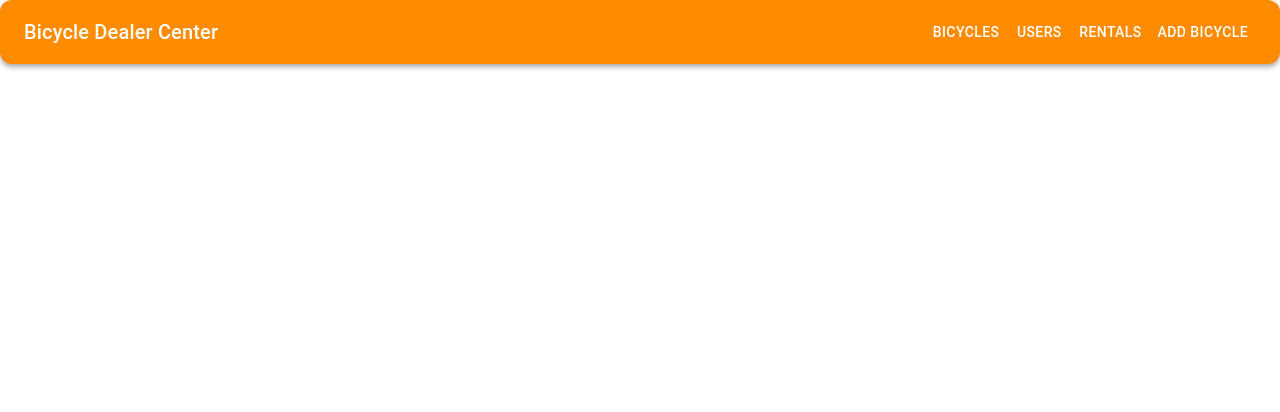
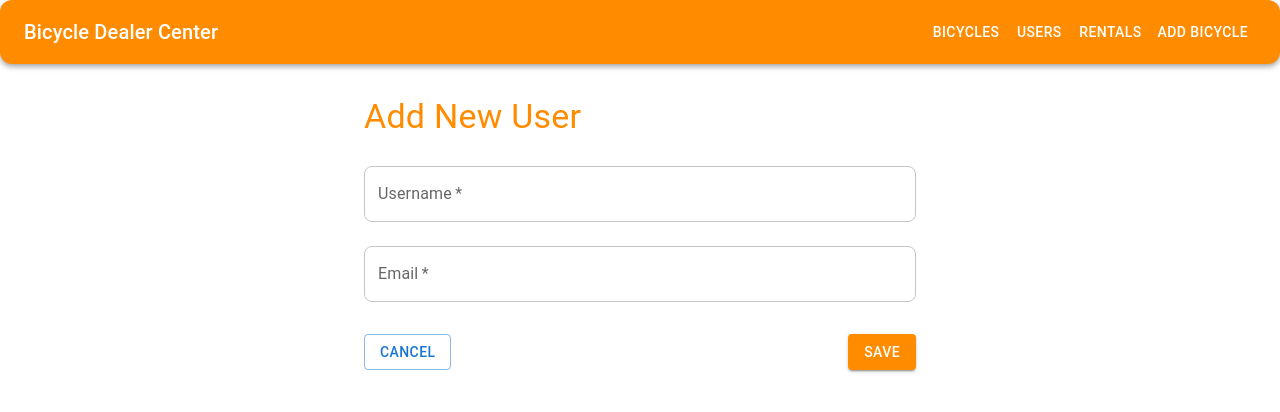
Before and after one commit to michael204060/bicycle_dialer_center_ui, a React (Create React App) app: page /add-user in a window 1280 px wide. Shown: the top 412 px of the page. Built offline with nearby package versions, Linux system fonts and the light colour scheme.

Commit message:
Some fixes and changes in functionality

```diff
--- a/src/App.tsx
+++ b/src/App.tsx
@@ -6,6 +6,7 @@ import UserList from './components/UserList';
 import RentalList from './components/RentalList';
 import BicycleForm from './components/BicycleForm';
 import RentalAction from './components/RentalAction';
+import UserForm from './components/UserForm';
 
 const App: React.FC = () => {
     return (
@@ -30,6 +31,8 @@ const App: React.FC = () => {
                         <Route path="/users" element={<UserList />} />
                         <Route path="/rentals" element={<RentalList />} />
                         <Route path="/add-bicycle" element={<BicycleForm />} />
+                        <Route path="/add-user" element={<UserForm />} />
+                        <Route path="/edit-user/:id" element={<UserForm />} />
                         <Route path="/rent-action/:actionType" element={<RentalAction />} />
                     </Routes>
                 </Container>
--- a/src/components/BicycleForm.tsx
+++ b/src/components/BicycleForm.tsx
@@ -1,42 +1,47 @@
 import React, { useEffect, useState } from 'react';
 import {
     TextField, Button, Container, Typography, Box,
-    FormControl, InputLabel, Select, MenuItem, CircularProgress
+    FormControl, InputLabel, Select, MenuItem, CircularProgress, Alert
 } from '@mui/material';
 import { useNavigate, useParams } from 'react-router-dom';
-import {
-    getBicycles, createBicycle, updateBicycle, getUsers, Bicycle, User
-} from '../api/bicycleApi';
+import { getBicycles, createBicycle, updateBicycle, getUsers, Bicycle, User } from '../api/bicycleApi';
 
 const BicycleForm: React.FC = () => {
     const { id } = useParams();
     const navigate = useNavigate();
     const [users, setUsers] = useState<User[]>([]);
     const [loading, setLoading] = useState(false);
+    const [error, setError] = useState<string | null>(null);
     const [bicycle, setBicycle] = useState<Bicycle>({
         brand: '',
         model: '',
         type: '',
         price: 0,
-        assignedUser: undefined
+        assignedUserId: undefined
     });
 
     useEffect(() => {
         const fetchData = async () => {
             setLoading(true);
             try {
-                const userData = await getUsers();
+                const [userData, bicycles] = await Promise.all([
+                    getUsers(),
+                    id ? getBicycles() : Promise.resolve([])
+                ]);
                 setUsers(userData);
 
-                if (id) {
-                    const bicycles = await getBicycles();
+                if (id && bicycles.length > 0) {
                     const foundBicycle = bicycles.find(b => b.id === parseInt(id));
                     if (foundBicycle) {
-                        setBicycle(foundBicycle);
+                        setBicycle({
+                            ...foundBicycle,
+                            assignedUserId: foundBicycle.assignedUser?.id || foundBicycle.assignedUserId
+                        });
                     }
                 }
             } catch (error) {
                 console.error('Error fetching data:', error);
+                setError('Failed to load data');
             } finally {
                 setLoading(false);
             }
@@ -48,6 +53,7 @@ const BicycleForm: React.FC = () => {
     const handleSubmit = async (e: React.FormEvent) => {
         e.preventDefault();
         setLoading(true);
+        setError(null);
         try {
             if (id) {
                 await updateBicycle(parseInt(id), bicycle);
@@ -55,8 +61,9 @@ const BicycleForm: React.FC = () => {
                 await createBicycle(bicycle);
             }
             navigate('/');
-        } catch (error) {
+        } catch (error: any) {
             console.error('Error saving bicycle:', error);
+            setError(error.message || 'Failed to save bicycle');
         } finally {
             setLoading(false);
         }
@@ -70,11 +77,10 @@ const BicycleForm: React.FC = () => {
         }));
     };
 
-    const handleUserChange = (userId: number) => {
-        const selectedUser = users.find(user => user.id === userId);
+    const handleUserChange = (userId: number | '') => {
         setBicycle(prev => ({
             ...prev,
-            assignedUser: selectedUser
+            assignedUserId: userId === '' ? undefined : userId
         }));
     };
 
@@ -92,6 +98,8 @@ const BicycleForm: React.FC = () => {
                 <Typography variant="h4" component="h1" gutterBottom style={{ color: '#ff8c00' }}>
                     {id ? 'Edit Bicycle' : 'Add New Bicycle'}
                 </Typography>
+
+                {error && <Alert severity="error" sx={{ mb: 2 }}>{error}</Alert>}
 
                 <form onSubmit={handleSubmit}>
                     <TextField
@@ -136,7 +144,7 @@ const BicycleForm: React.FC = () => {
                     <FormControl fullWidth margin="normal">
                         <InputLabel>Assigned User</InputLabel>
                         <Select
-                            value={bicycle.assignedUser?.id || ''}
+                            value={bicycle.assignedUserId || ''}
                             onChange={(e) => handleUserChange(Number(e.target.value))}
                             label="Assigned User"
                         >
--- a/src/components/BicycleList.tsx
+++ b/src/components/BicycleList.tsx
@@ -100,6 +100,11 @@ const BicycleList: React.FC = () => {
                                             <Person style={{ marginRight: '5px', color: '#ff8c00' }} />
                                             {bicycle.assignedUser.username}
                                         </Box>
+                                    ) : bicycle.assignedUserId ? (
+                                        <Box display="flex" alignItems="center">
+                                            <Person style={{ marginRight: '5px', color: '#ff8c00' }} />
+                                            User #{bicycle.assignedUserId}
+                                        </Box>
                                     ) : 'None'}
                                 </TableCell>
                                 <TableCell>
--- a/src/components/RentalAction.tsx
+++ b/src/components/RentalAction.tsx
@@ -1,7 +1,7 @@
 import React, { useState, useEffect } from 'react';
 import {
     Container, TextField, Button, Typography, Box,
-    FormControl, InputLabel, Select, MenuItem, CircularProgress
+    FormControl, InputLabel, Select, MenuItem, CircularProgress, Alert
 } from '@mui/material';
 import { useNavigate, useParams } from 'react-router-dom';
 import {
@@ -14,6 +14,7 @@ const RentalAction: React.FC = () => {
     const [users, setUsers] = useState<User[]>([]);
     const [bicycles, setBicycles] = useState<Bicycle[]>([]);
     const [loading, setLoading] = useState(false);
+    const [error, setError] = useState<string | null>(null);
     const [userId, setUserId] = useState<number | ''>('');
     const [bicycleId, setBicycleId] = useState<number | ''>('');
 
@@ -21,13 +22,15 @@ const RentalAction: React.FC = () => {
         const fetchData = async () => {
             setLoading(true);
             try {
-                const userData = await getUsers();
+                const [userData, bicycleData] = await Promise.all([
+                    getUsers(),
+                    getBicycles()
+                ]);
                 setUsers(userData);
-
-                const bicycleData = await getBicycles();
                 setBicycles(bicycleData);
             } catch (error) {
                 console.error('Error fetching data:', error);
+                setError('Failed to load data');
             } finally {
                 setLoading(false);
             }
@@ -41,6 +44,7 @@ const RentalAction: React.FC = () => {
         if (!userId || !bicycleId) return;
 
         setLoading(true);
+        setError(null);
         try {
             if (actionType === 'rent') {
                 await rentBicycle(userId, bicycleId);
@@ -48,8 +52,9 @@ const RentalAction: React.FC = () => {
                 await returnBicycle(userId, bicycleId);
             }
             navigate('/rentals');
-        } catch (error) {
+        } catch (error: any) {
             console.error(`Error ${actionType}ing bicycle:`, error);
+            setError(error.message || `Failed to ${actionType} bicycle`);
         } finally {
             setLoading(false);
         }
@@ -61,6 +66,8 @@ const RentalAction: React.FC = () => {
                 <Typography variant="h4" component="h1" gutterBottom style={{ color: '#ff8c00' }}>
                     {actionType === 'rent' ? 'Rent Bicycle' : 'Return Bicycle'}
                 </Typography>
+
+                {error && <Alert severity="error" sx={{ mb: 2 }}>{error}</Alert>}
 
                 {loading && !users.length ? (
                     <CircularProgress style={{ color: '#ff8c00' }} />
--- /dev/null
+++ b/src/components/UserForm.tsx
@@ -0,0 +1,130 @@
+import React, { useState, useEffect } from 'react';
+import {
+    TextField, Button, Container, Typography, Box,
+    CircularProgress, Alert
+} from '@mui/material';
+import { useNavigate, useParams } from 'react-router-dom';
+import { createUser, updateUser, getUsers, User } from '../api/bicycleApi';
+
+const UserForm: React.FC = () => {
+    const { id } = useParams();
+    const navigate = useNavigate();
+    const [loading, setLoading] = useState(false);
+    const [error, setError] = useState<string | null>(null);
+    const [user, setUser] = useState<User>({
+        username: '',
+        email: ''
+    });
+
+    useEffect(() => {
+        if (!id) return;
+
+        const fetchUser = async () => {
+            setLoading(true);
+            try {
+                const users = await getUsers();
+                const foundUser = users.find(u => u.id === parseInt(id));
+                if (foundUser) {
+                    setUser(foundUser);
+                } else {
+                    setError('User not found');
+                }
+            } catch (error) {
+                console.error('Error fetching user:', error);
+                setError('Failed to load user data');
+            } finally {
+                setLoading(false);
+            }
+        };
+
+        fetchUser();
+    }, [id]);
+
+    const handleSubmit = async (e: React.FormEvent) => {
+        e.preventDefault();
+        setLoading(true);
+        setError(null);
+        try {
+            if (id) {
+                await updateUser(parseInt(id), user);
+            } else {
+                await createUser(user);
+            }
+            navigate('/users');
+        } catch (error: any) {
+            console.error('Error saving user:', error);
+            setError(error.message || 'Failed to save user');
+        } finally {
+            setLoading(false);
+        }
+    };
+
+    const handleChange = (e: React.ChangeEvent<HTMLInputElement>) => {
+        const { name, value } = e.target;
+        setUser(prev => ({
+            ...prev,
+            [name]: value
+        }));
+    };
+
+    if (loading && !user.username) {
+        return (
+            <Container maxWidth="sm" style={{ textAlign: 'center', marginTop: '50px' }}>
+                <CircularProgress style={{ color: '#ff8c00' }} />
+            </Container>
+        );
+    }
+
+    return (
+        <Container maxWidth="sm">
+            <Box my={4}>
+                <Typography variant="h4" component="h1" gutterBottom style={{ color: '#ff8c00' }}>
+                    {id ? 'Edit User' : 'Add New User'}
+                </Typography>
+
+                {error && <Alert severity="error" sx={{ mb: 2 }}>{error}</Alert>}
+
+                <form onSubmit={handleSubmit}>
+                    <TextField
+                        label="Username"
+                        name="username"
+                        value={user.username}
+                        onChange={handleChange}
+                        fullWidth
+                        margin="normal"
+                        required
+                    />
+                    <TextField
+                        label="Email"
+                        name="email"
+                        type="email"
+                        value={user.email}
+                        onChange={handleChange}
+                        fullWidth
+                        margin="normal"
+                        required
+                    />
+
+                    <Box mt={3} display="flex" justifyContent="space-between">
+                        <Button
+                            variant="outlined"
+                            onClick={() => navigate('/users')}
+                        >
+                            Cancel
+                        </Button>
+                        <Button
+                            type="submit"
+                            variant="contained"
+                            style={{ backgroundColor: '#ff8c00', color: 'white' }}
+                            disabled={loading}
+                        >
+                            {loading ? <CircularProgress size={24} /> : 'Save'}
+                        </Button>
+                    </Box>
+                </form>
+            </Box>
+        </Container>
+    );
+};
+
+export default UserForm;
```
Also changed, not shown: src/api/bicycleApi.ts (+41 -12 lines), src/components/UserList.tsx (+42 -4 lines).
